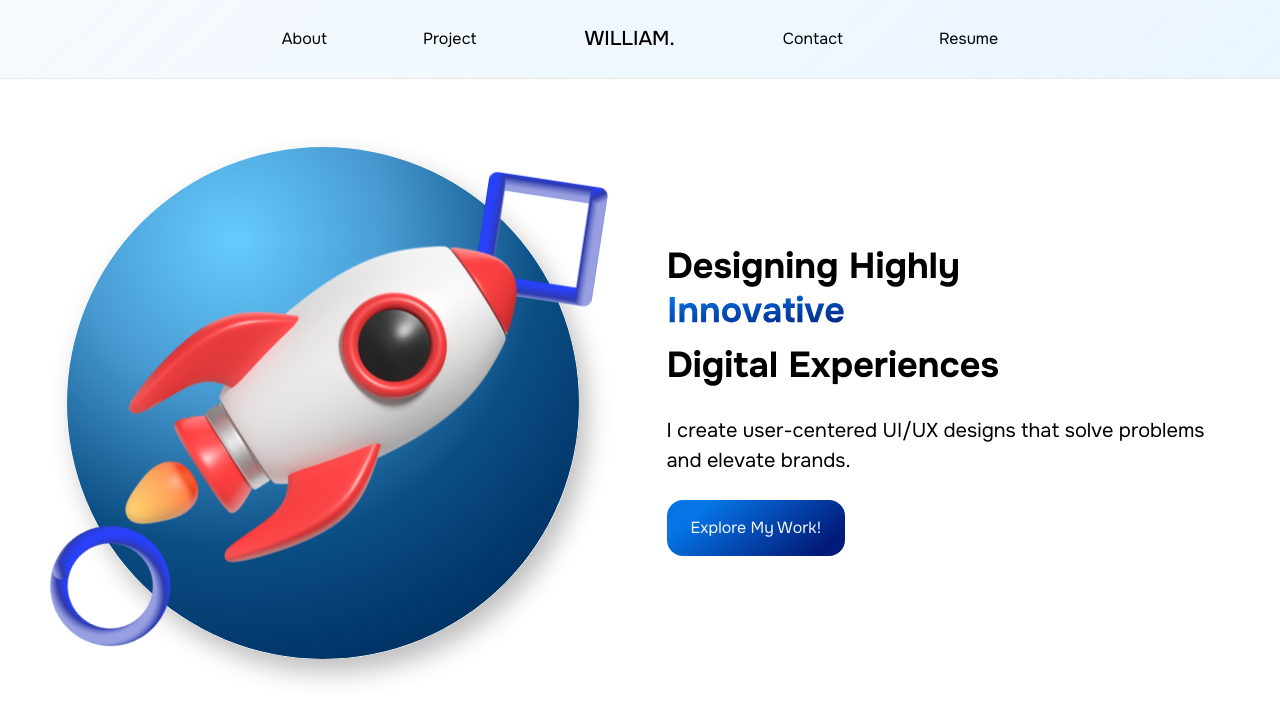
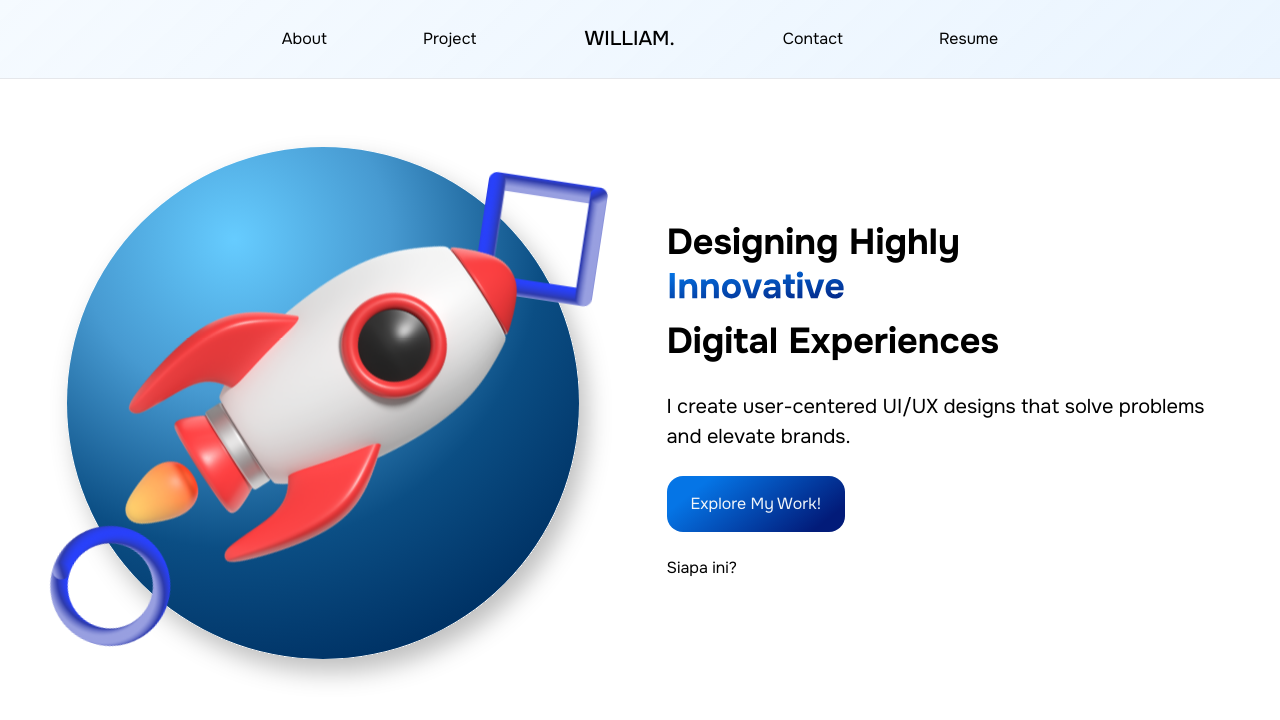
Before and after one commit to WilliamArkananta/compro-app, a React (Vite) app: page / in a window 1280 px wide. Shown: the top 720 px of the page. Built offline with nearby package versions, Linux system fonts and the light colour scheme.

Commit message:
Modify Hero.tsx adding h1

```diff
--- a/src/pages/heroSection/Hero.tsx
+++ b/src/pages/heroSection/Hero.tsx
@@ -99,6 +99,7 @@ export default function Hero() {
           brands.
         </p>
         <CtaButton href="#">Explore My Work!</CtaButton>
+        <h1>Siapa ini?</h1>
       </div>
     </section>
   );
```
